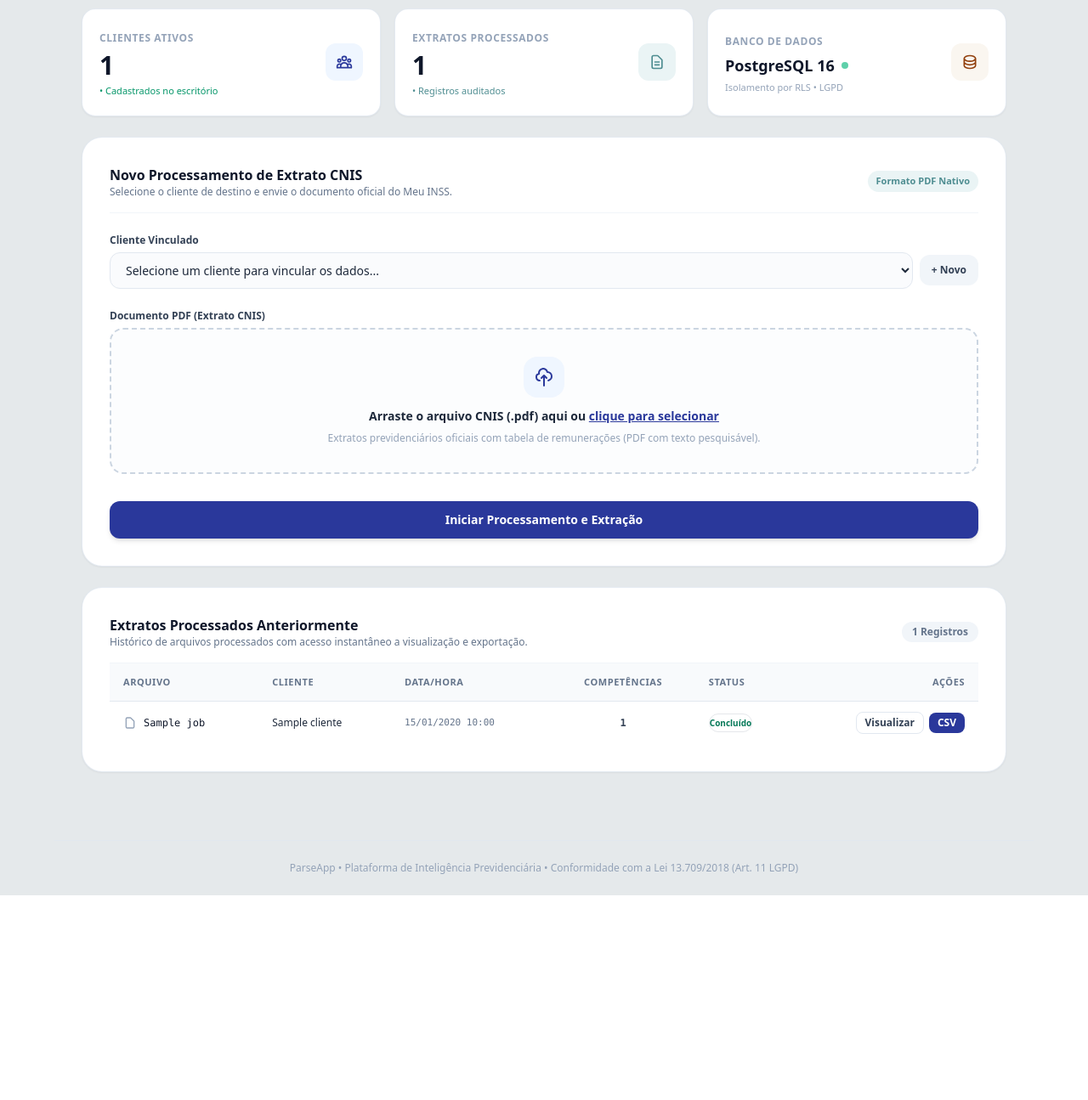
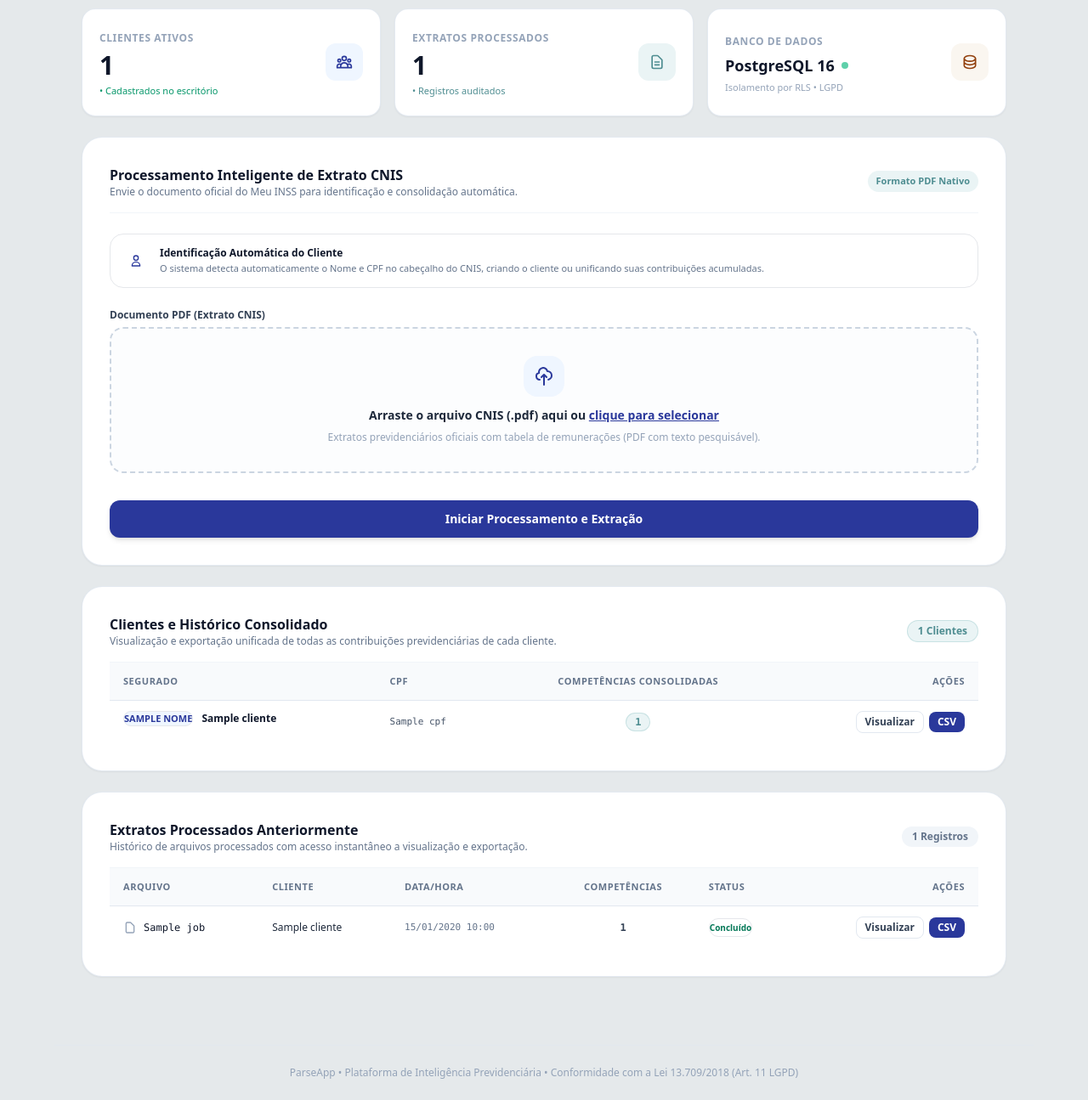
Before and after one commit to thalesgmartins/parse-app, a FastAPI app: template app/web/templates/dashboard.html in a window 1280 px wide. Shown: the part 164-1459 px from the top of the page at 85% size. Before the commit the page ends 1218 px from the top, so only its background shows below. Run offline with FastAPI, Linux system fonts and the light colour scheme; the template is opened without the code that fills it: most values are stand-ins (such as "Sample title", 1, 10 or a date in 2020); parts of the project's set-up code (start-up, migrations or seed data) failed here and were passed over.

Commit message:
feat(web): exibir e exportar historico consolidado do segurado
- Torna cliente opcional no upload com deteccao automatica
- Adiciona secao de clientes e historico consolidado no dashboard
- Atualiza visualizacao e exportacao CSV para consolidacao cumulativa

```diff
--- a/app/web/templates/dashboard.html
+++ b/app/web/templates/dashboard.html
@@ -125,8 +125,8 @@
         <section class="bg-white p-6 sm:p-8 rounded-3xl border border-slate-200/90 shadow-sm space-y-6">
             <div class="border-b border-slate-100 pb-4 flex flex-col sm:flex-row sm:items-center justify-between gap-2">
                 <div>
-                    <h2 class="text-base font-bold text-slate-900">Novo Processamento de Extrato CNIS</h2>
-                    <p class="text-xs text-slate-500">Selecione o cliente de destino e envie o documento oficial do Meu INSS.</p>
+                    <h2 class="text-base font-bold text-slate-900">Processamento Inteligente de Extrato CNIS</h2>
+                    <p class="text-xs text-slate-500">Envie o documento oficial do Meu INSS para identificação e consolidação automática.</p>
                 </div>
                 <span class="self-start sm:self-auto text-[11px] font-semibold text-[#4e8d91] bg-[#eaf4f5] px-2.5 py-1 rounded-full">
                     Formato PDF Nativo
@@ -140,22 +140,18 @@
                   hx-disabled-elt="#btn-extrair"
                   class="space-y-6">
 
-                <!-- Seleção do Cliente -->
-                <div>
-                    <label class="block text-xs font-semibold text-slate-700 mb-1.5">Cliente Vinculado</label>
-                    <div class="flex items-center gap-2">
-                        <select name="cliente_id" id="cliente-select" required
-                                class="flex-1 px-3.5 py-2.5 bg-slate-50/70 border border-slate-200 rounded-xl text-sm text-slate-800 focus:outline-none focus:border-[#2a389b] focus:ring-2 focus:ring-[#2a389b]/15 focus:bg-white transition-all">
-                            <option value="">Selecione um cliente para vincular os dados...</option>
-                            {% for cliente in clientes %}
-                                <option value="{{ cliente.id }}">{{ cliente.nome }}{% if cliente.cpf %} (CPF: {{ cliente.cpf }}){% endif %}</option>
-                            {% endfor %}
-                        </select>
-                        <button type="button" onclick="document.getElementById('modal-cliente').showModal()"
-                                title="Cadastrar cliente rápido"
-                                class="px-3.5 py-2.5 bg-slate-100 hover:bg-slate-200 text-slate-700 text-xs font-semibold rounded-xl transition-colors cursor-pointer shrink-0">
-                            + Novo
-                        </button>
+                <!-- Reconhecimento Automático do Segurado -->
+                <div class="flex items-center gap-3 p-3.5 bg-blue-50/70 rounded-2xl border border-blue-100 text-xs text-slate-700">
+                    <div class="w-8 h-8 rounded-xl bg-[#2a389b]/10 text-[#2a389b] flex items-center justify-center shrink-0">
+                        <svg class="w-4 h-4" fill="none" stroke="currentColor" viewBox="0 0 24 24">
+                            <path stroke-linecap="round" stroke-linejoin="round" stroke-width="2" d="M16 7a4 4 0 11-8 0 4 4 0 018 0zM12 14a7 7 0 00-7 7h14a7 7 0 00-7-7z" />
+                        </svg>
+                    </div>
+                    <div>
+                        <span class="font-semibold text-slate-900 block">Identificação Automática do Cliente</span>
+                        <p class="text-slate-500 text-[11px] mt-0.5">
+                            O sistema detecta automaticamente o Nome e CPF no cabeçalho do CNIS, criando o cliente ou unificando suas contribuições acumuladas.
+                        </p>
                     </div>
                 </div>
 
@@ -218,6 +214,77 @@
 
         <!-- Container de Resultados (Injeção via HTMX) -->
         <div id="resultado-aqui" class="transition-all"></div>
+
+        <!-- Clientes e Histórico Consolidado -->
+        <section class="bg-white p-6 sm:p-8 rounded-3xl border border-slate-200/90 shadow-sm space-y-5">
+            <div class="border-b border-slate-100 pb-4 flex flex-col sm:flex-row sm:items-center justify-between gap-2">
+                <div>
+                    <h2 class="text-base font-bold text-slate-900">Clientes e Histórico Consolidado</h2>
+                    <p class="text-xs text-slate-500">Visualização e exportação unificada de todas as contribuições previdenciárias de cada cliente.</p>
+                </div>
+                <span class="self-start sm:self-auto text-xs font-semibold text-[#4e8d91] bg-[#eaf4f5] px-3 py-1 rounded-full border border-[#79b5b9]/30">
+                    {{ clientes|length }} Clientes
+                </span>
+            </div>
+
+            {% if clientes and clientes|length > 0 %}
+            <div class="overflow-x-auto">
+                <table class="w-full text-left text-sm text-slate-600">
+                    <thead class="bg-slate-50 text-slate-500 text-[11px] uppercase tracking-wider font-semibold border-b border-slate-200">
+                        <tr>
+                            <th class="px-4 py-3">Segurado</th>
+                            <th class="px-4 py-3">CPF</th>
+                            <th class="px-4 py-3 text-center">Competências Consolidadas</th>
+                            <th class="px-4 py-3 text-right">Ações</th>
+                        </tr>
+                    </thead>
+                    <tbody class="divide-y divide-slate-100 text-xs">
+                        {% for c in clientes %}
+                        <tr class="hover:bg-slate-50/60 transition-colors">
+                            <td class="px-4 py-3 font-semibold text-slate-900 flex items-center gap-2.5">
+                                <div class="w-7 h-7 rounded-full bg-blue-50 text-[#2a389b] text-[11px] font-bold flex items-center justify-center shrink-0 border border-blue-100">
+                                    {{ c.nome[0]|upper }}
+                                </div>
+                                <span class="truncate max-w-xs">{{ c.nome }}</span>
+                            </td>
+                            <td class="px-4 py-3 font-mono text-[11px] text-slate-600">
+                                {{ c.cpf if c.cpf else '-' }}
+                            </td>
+                            <td class="px-4 py-3 font-mono font-bold text-slate-800 text-center">
+                                <span class="inline-flex items-center px-2.5 py-0.5 rounded-full text-xs font-semibold bg-[#eaf4f5] text-[#4e8d91] border border-[#79b5b9]/30">
+                                    {{ c.contribuicoes|length }}
+                                </span>
+                            </td>
+                            <td class="px-4 py-3 text-right">
+                                <div class="inline-flex items-center gap-1.5 justify-end">
+                                    <button type="button"
+                                            hx-get="/cnis/clientes/{{ c.id }}/tabela"
+                                            hx-target="#resultado-aqui"
+                                            hx-swap="innerHTML"
+                                            onclick="document.getElementById('resultado-aqui').scrollIntoView({behavior: 'smooth'})"
+                                            title="Visualizar todas as contribuições consolidadas deste cliente"
+                                            class="px-2.5 py-1 bg-white hover:bg-slate-50 border border-slate-200 text-slate-700 text-xs font-semibold rounded-lg shadow-2xs transition-all cursor-pointer">
+                                        Visualizar
+                                    </button>
+                                    <a href="/cnis/clientes/{{ c.id }}/csv"
+                                       download
+                                       title="Baixar todas as contribuições consolidadas em CSV"
+                                       class="px-2.5 py-1 bg-[#2a389b] hover:bg-[#1e2978] text-white text-xs font-semibold rounded-lg shadow-2xs transition-all cursor-pointer">
+                                        CSV
+                                    </a>
+                                </div>
+                            </td>
+                        </tr>
+                        {% endfor %}
+                    </tbody>
+                </table>
+            </div>
+            {% else %}
+            <div class="text-center py-6 text-slate-400 text-xs">
+                Nenhum cliente cadastrado até o momento. Envie seu primeiro extrato CNIS para identificação automática.
+            </div>
+            {% endif %}
+        </section>
 
         <!-- Histórico de Extrações Realizadas -->
         <section class="bg-white p-6 sm:p-8 rounded-3xl border border-slate-200/90 shadow-sm space-y-5">
```
Also changed, not shown: app/api/cnis.py (+45 -4 lines), app/web/templates/tabela_resultados.html (+24 -10 lines), 1 other file.
